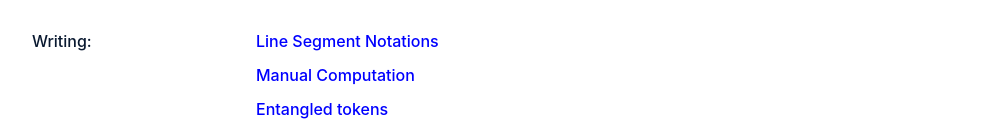
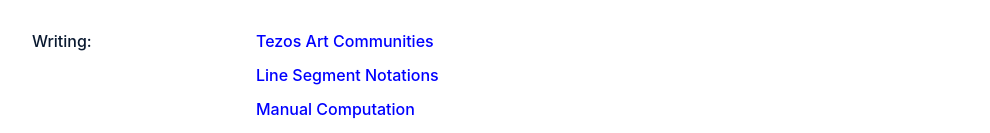
Before and after one commit to stc/stc.github.io, a plain HTML site: page index.html in a window 1280 px wide. Shown: the part 667-800 px from the top of the page, without its empty margins (0-990 px from the left). Drawn offline with Linux system fonts and the light colour scheme.

Commit message:
'tezos art communities' added

```diff
--- a/index.html
+++ b/index.html
@@ -103,6 +103,9 @@
         <div class="g2">
           <ul>
             <li>
+              <a href="https://www.fxhash.xyz/article/tezos-art-communities">Tezos Art Communities</a>
+            </li>
+            <li>
               <a href="https://paragraph.xyz/@stc/line-segment-notations">Line Segment Notations</a>
             </li>
             <li>
```
